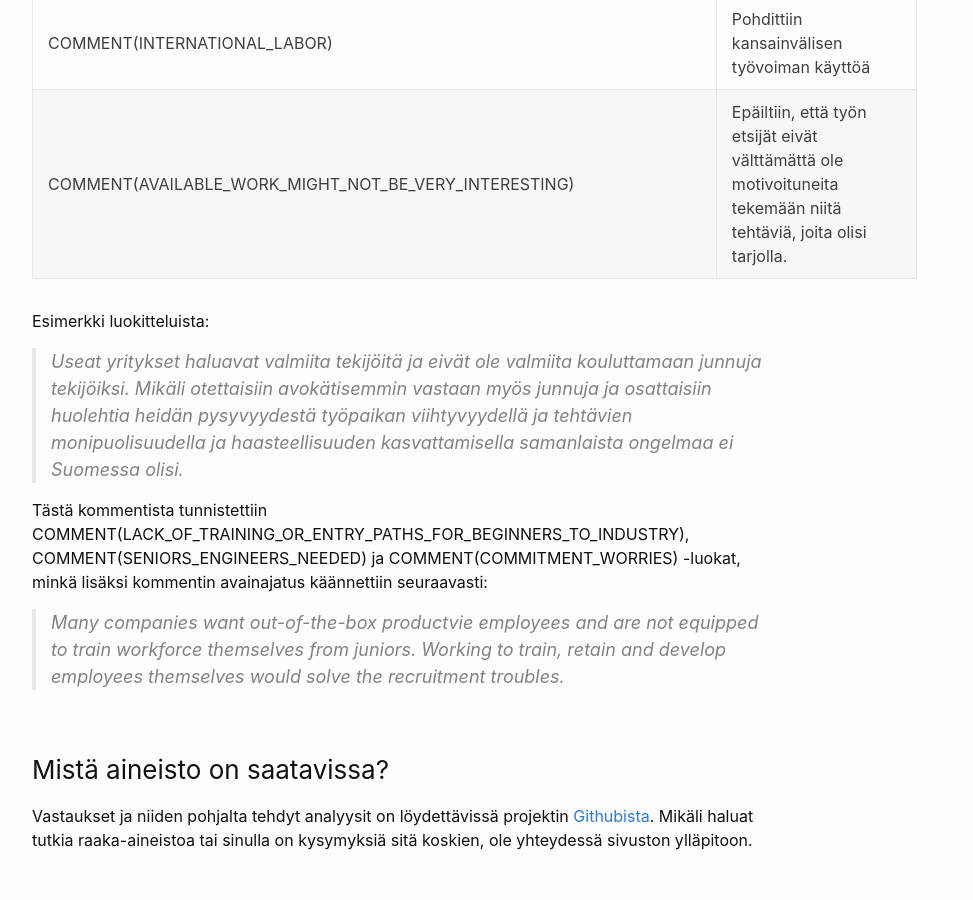
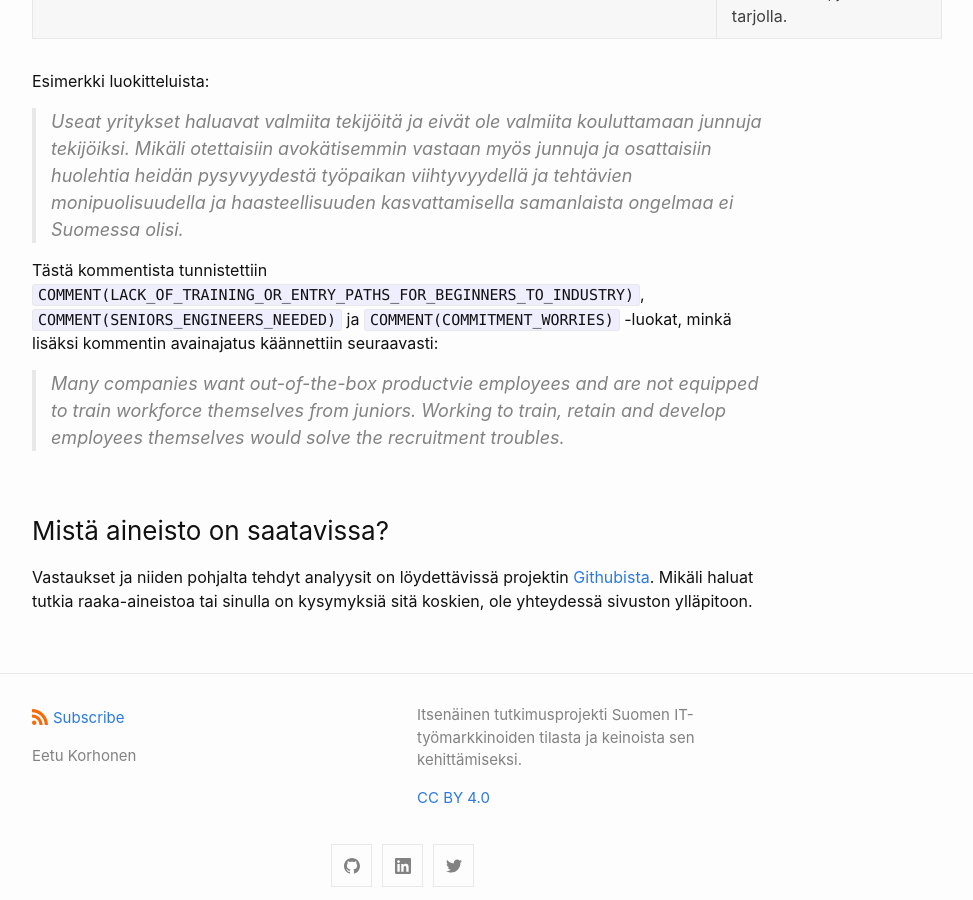
Before and after one commit to Eeko/koodaripula.com, a Jekyll site: the page built from survey.md, in a window 1280 px wide and 900 px high, scrolled down 4315 px. Shown: the whole window, without its empty margins (238-1211 px from the left). Built offline with Jekyll 4.4.1, drawn with Linux system fonts in a browser that asks for light colours; some of the changed text lies outside the part shown.

```diff
--- a/survey.md
+++ b/survey.md
@@ -34,10 +34,10 @@ Kommenteista tunnistettiin seuraavia sisältöluokkia:
 
 | Luokka | Kuvaus |
 | ------ | ------ |
-| COMMENT(QUESTION_IS_BAD): Sisälsi kritiikkiä kysymyksenasettelusta
+| COMMENT(QUESTION_IS_BAD) | Sisälsi kritiikkiä kysymyksenasettelusta |
 | COMMENT(LACK_OF_TRAINING_OR_ENTRY_PATHS_FOR_BEGINNERS_TO_INDUSTRY) | Huomautuksia uran aloittamisen vaikeuksista ja junioripositioiden vähyydestä |
 | COMMENT(SENIORS_ENGINEERS_NEEDED) | Mainittiin erityisesti tarve kokeneista ohjelmistokehittäjistä
-| COMMENT(OFFERS_ARE_NOT_GOOD) Nostettiin esiin palkka- ja kompensaatiokysymyksiä |
+| COMMENT(OFFERS_ARE_NOT_GOOD) | Nostettiin esiin palkka- ja kompensaatiokysymyksiä |
 | COMMENT(SOFTWARE_QUALITY_ISSUES_LEAD_TO_UNNECESSARY_WORK) | Esitettiin, että ohjelmistojen laatuongelmat johtavat korjausvelkaan, mikä johtaa liialliseen työvoimatarpeeseen |
 | COMMENT(INEFFICIENT_MANAGEMENT_HIRING_AND_WORK_PRACTICES) | Työvoimatarpeiden taustalla on tehottomuudet työn hallinnoinnissa ja työtavoissa |
 | COMMENT(NO_CANDIDATES_AVAILABLE_FOR_COMPANY) | Väitettiin, että yrityksen on vaikea löytää edes kandidaatteja rekrytoitavaksi |
@@ -56,7 +56,7 @@ Esimerkki luokitteluista:
 
 > Useat yritykset haluavat valmiita tekijöitä ja eivät ole valmiita kouluttamaan junnuja tekijöiksi. Mikäli otettaisiin avokätisemmin vastaan myös junnuja ja osattaisiin huolehtia heidän pysyvyydestä työpaikan viihtyvyydellä ja tehtävien monipuolisuudella ja haasteellisuuden kasvattamisella samanlaista ongelmaa ei Suomessa olisi.
 
-Tästä kommentista tunnistettiin COMMENT(LACK_OF_TRAINING_OR_ENTRY_PATHS_FOR_BEGINNERS_TO_INDUSTRY), COMMENT(SENIORS_ENGINEERS_NEEDED) ja COMMENT(COMMITMENT_WORRIES) -luokat, minkä lisäksi kommentin avainajatus käännettiin seuraavasti:
+Tästä kommentista tunnistettiin `COMMENT(LACK_OF_TRAINING_OR_ENTRY_PATHS_FOR_BEGINNERS_TO_INDUSTRY)`, `COMMENT(SENIORS_ENGINEERS_NEEDED)` ja `COMMENT(COMMITMENT_WORRIES)` -luokat, minkä lisäksi kommentin avainajatus käännettiin seuraavasti:
 
 > Many companies want out-of-the-box productvie employees and are not equipped to train workforce themselves from juniors. Working to train, retain and develop employees themselves would solve the recruitment troubles.
 
```
